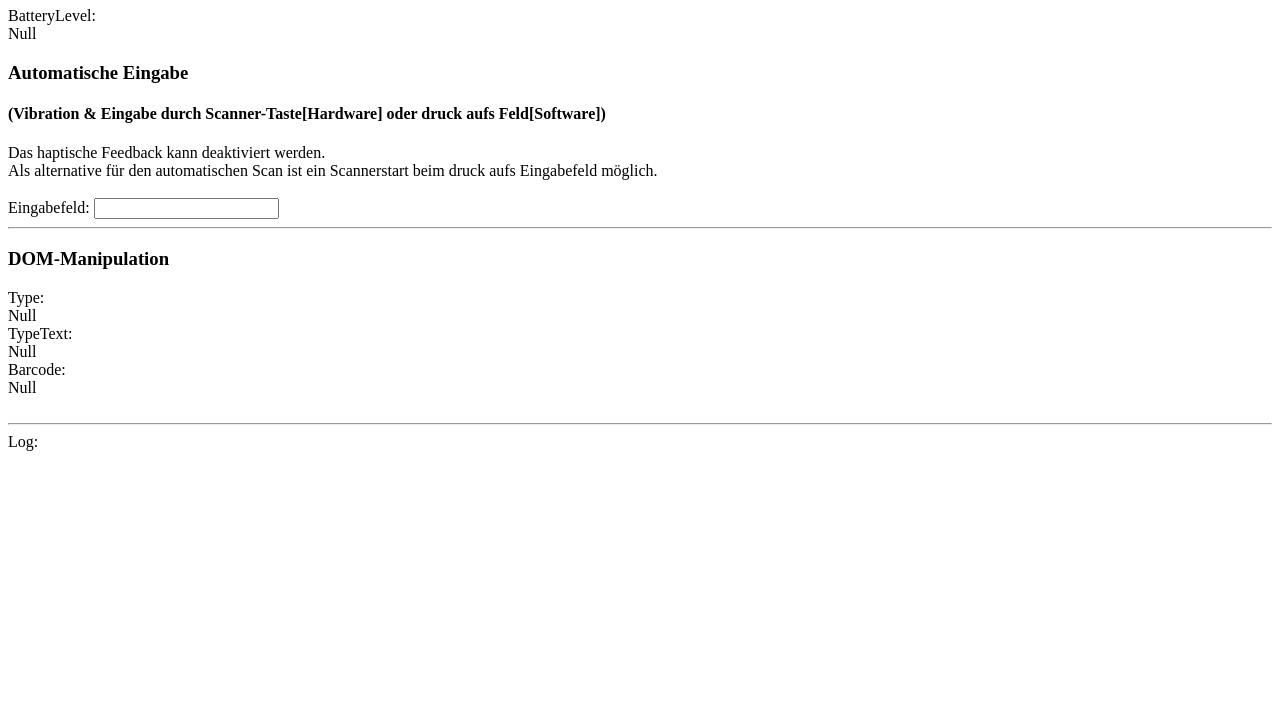
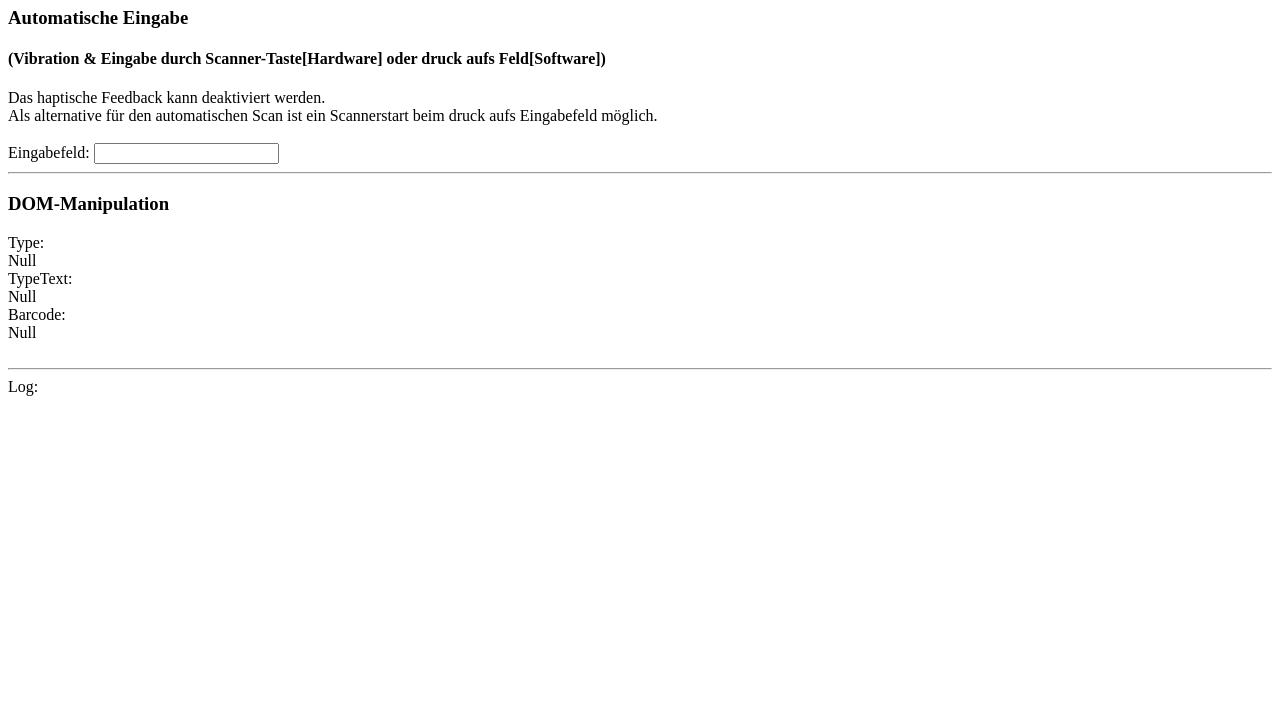
Before and after one commit to joshelboy/QBrowser_demo, a plain HTML site: page index.html in a window 1280 px wide. Shown: the part 73-800 px from the top of the page. Drawn offline with Linux system fonts and the light colour scheme.

Commit message:
removed battery

```diff
--- a/index.html
+++ b/index.html
@@ -7,7 +7,6 @@
 </head>
 <body>
     <h1>RF-Suite Scanhülle Demo</h1>
-    BatteryLevel: <div id="battery">Null</div>
 
     <!--Input Field example-->
     <h3>Automatische Eingabe</h3>
```
